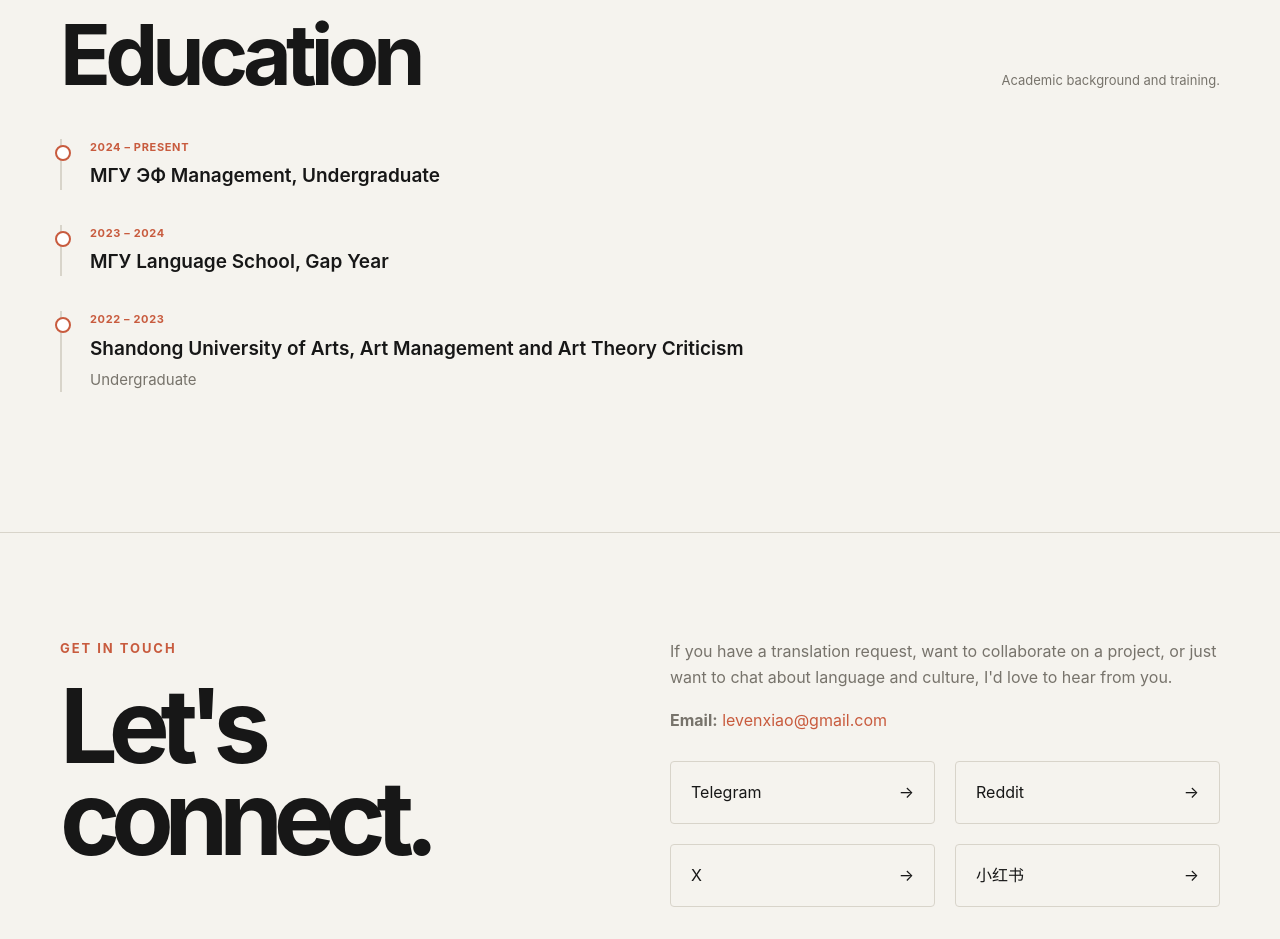
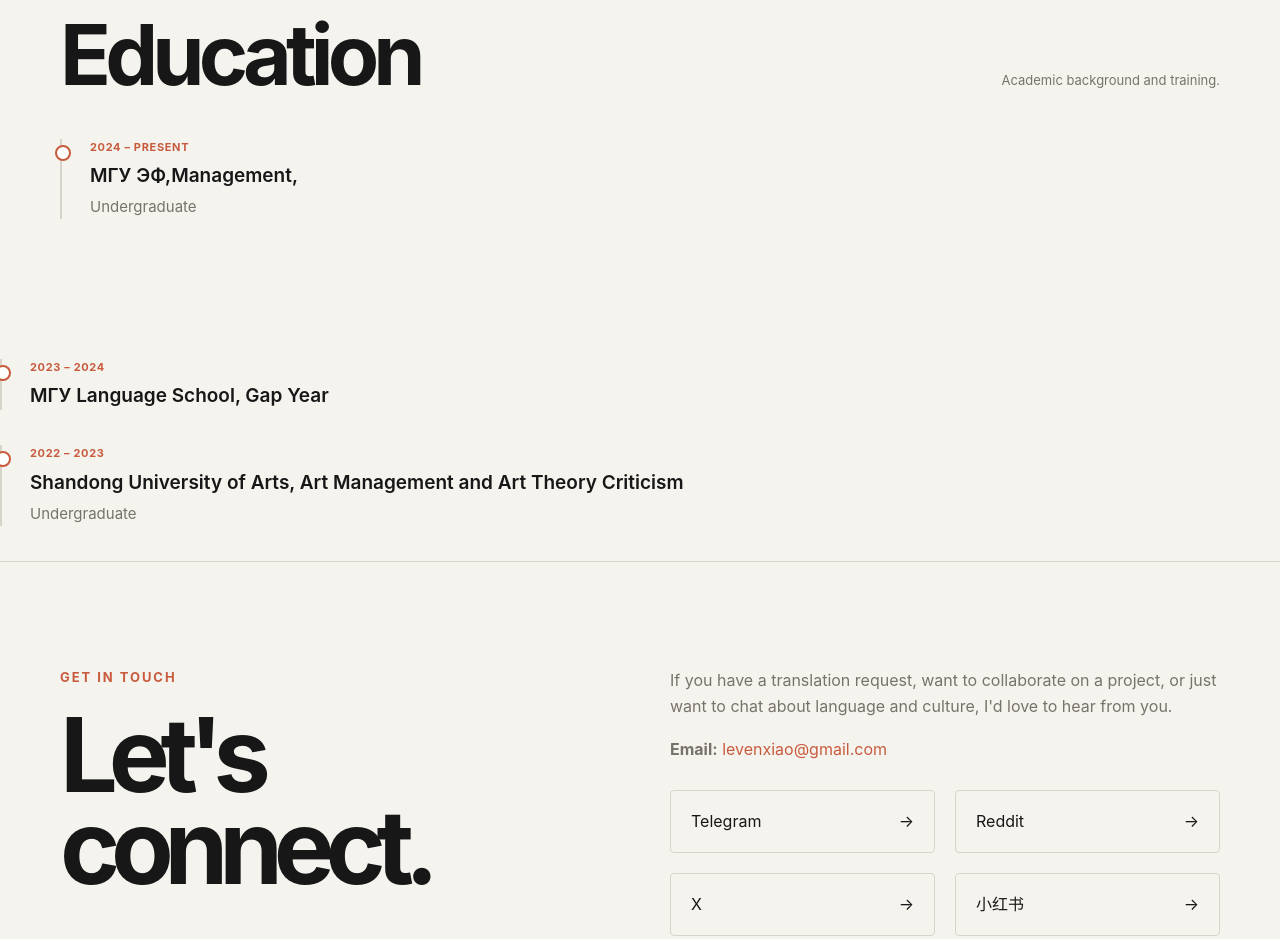
Before and after one commit to MATCHAX123/MATCHAX123.github.io, a plain HTML site: page index.html in a window 1280 px wide. Shown: the part 2680-3619 px from the top of the page. Drawn offline with Linux system fonts and the light colour scheme.

Commit message:
Update index.html

```diff
--- a/index.html
+++ b/index.html
@@ -37,7 +37,7 @@
     <section id="about"><div class="wrap"><div class="section-head"><h2>About me</h2><p>Background and interests.</p></div><div class="about"><div><p>I'm a translator and cultural intelligence enthusiast based between Qingdao, Shanghai, and Moscow. I specialize in making complex ideas accessible across languages and cultures.</p><p>When I'm not translating, you might find me exploring linguistic patterns, reading about cross-cultural communication, or thinking about how language shapes our understanding of the world.</p></div><div class="facts"><div class="facts-group"><div class="facts-item"><h3>Current Location</h3><p>Qingdao, Shanghai, Moscow</p></div><div class="facts-item"><h3>Hometown</h3><p>Qingdao</p></div></div><div class="facts-group"><div class="facts-item"><h3>Cities lived in</h3><p>Moscow, Saint Petersburg, Qingdao, Jinan, Beijing, Shanghai, Istanbul, Seoul</p></div><div class="facts-item"><h3>Human Languages</h3><p>Mandarin (native), English, Russian, French</p></div></div><div class="facts-group"><div class="facts-item"><h3>Computer Languages</h3><p>Python</p></div><div class="facts-item"><h3>Email</h3><p><a href="mailto:levenxiao@gmail.com">levenxiao@gmail.com</a></p></div></div></div></div></div></section>
     <section id="essays"><div class="wrap"><div class="section-head"><h2>Essays</h2><p>Writing and thinking on language, culture, and translation.</p></div><p class="hero-copy">Writing and thinking on language, culture, and translation.</p></div></section>
     <section id="work"><div class="wrap"><div class="section-head"><h2>Work Experience</h2><p>Professional background and projects.</p></div><div class="timeline"><div class="timeline-item"><div class="timeline-period">2025.06 – Present</div><div class="timeline-title">Freelance Translator | Moscow / Qingdao / St. Petersburg</div><div class="timeline-desc">Legal &amp; notarization translation, B2B exhibition interpreting, business negotiation interpreting, website/app localization.<br><br>Recent: 2026 St. Petersburg MIMS Automobility; InterFood Moscow 2025; Moscow negotiations; Russian Go platform Chinese localization.</div></div><div class="timeline-item"><div class="timeline-period">2023.07 – 2023.09</div><div class="timeline-title">TAG Art Museum, Cultural &amp; Artistic Publicity Translation</div><div class="timeline-desc">Publicity Department Assistant</div></div><div class="timeline-item"><div class="timeline-period">2022.10 – 2023.04</div><div class="timeline-title">Qingdao Yianda International Logistics, Cross-Border Logistics &amp; Foreign Trade Documents</div><div class="timeline-desc">Foreign Trade Salesperson &amp; Translator</div></div></div></div></section>
-    <section><div class="wrap"><div class="section-head"><h2>Education</h2><p>Academic background and training.</p></div><div class="timeline"><div class="timeline-item"><div class="timeline-period">2024 – Present</div><div class="timeline-title">МГУ ЭФ Management, Undergraduate</div></div><div class="timeline-item"><div class="timeline-period">2023 – 2024</div><div class="timeline-title">МГУ Language School, Gap Year</div></div><div class="timeline-item"><div class="timeline-period">2022 – 2023</div><div class="timeline-title">Shandong University of Arts, Art Management and Art Theory Criticism</div><div class="timeline-desc">Undergraduate</div></div></div></div></section>
+    <section><div class="wrap"><div class="section-head"><h2>Education</h2><p>Academic background and training.</p></div><div class="timeline"><div class="timeline-item"><div class="timeline-period">2024 – Present</div><div class="timeline-title">МГУ ЭФ,Management, </div><div class="timeline-desc">Undergraduate</div></div></div></div></section></div></div><div class="timeline-item"><div class="timeline-period">2023 – 2024</div><div class="timeline-title">МГУ Language School, Gap Year</div></div><div class="timeline-item"><div class="timeline-period">2022 – 2023</div><div class="timeline-title">Shandong University of Arts, Art Management and Art Theory Criticism</div><div class="timeline-desc">Undergraduate</div></div></div></div></section>
     <section id="contact"><div class="wrap contact"><div><div class="eyebrow">Get in touch</div><h2>Let's<br>connect.</h2></div><div><p class="contact-copy">If you have a translation request, want to collaborate on a project, or just want to chat about language and culture, I'd love to hear from you.</p><p class="contact-copy"><strong>Email:</strong> <a href="mailto:levenxiao@gmail.com">levenxiao@gmail.com</a></p><div class="links-grid"><a class="social-link" href="https://t.me/matchax123" target="_blank">Telegram <span class="arrow">→</span></a><a class="social-link" href="https://www.reddit.com/u/Levenshaw/s/sWmxD7X0M3" target="_blank">Reddit <span class="arrow">→</span></a><a class="social-link" href="https://x.com/LevenXiao82975" target="_blank">X <span class="arrow">→</span></a><a class="social-link" href="https://xhslink.cn/o/1U8wPWhMwS4" target="_blank">小红书 <span class="arrow">→</span></a></div></div></div></section>
   </main>
   <footer class="wrap"><span>© 2025 Leven Shaw</span><span>Language • Culture • Translation</span></footer>
```
